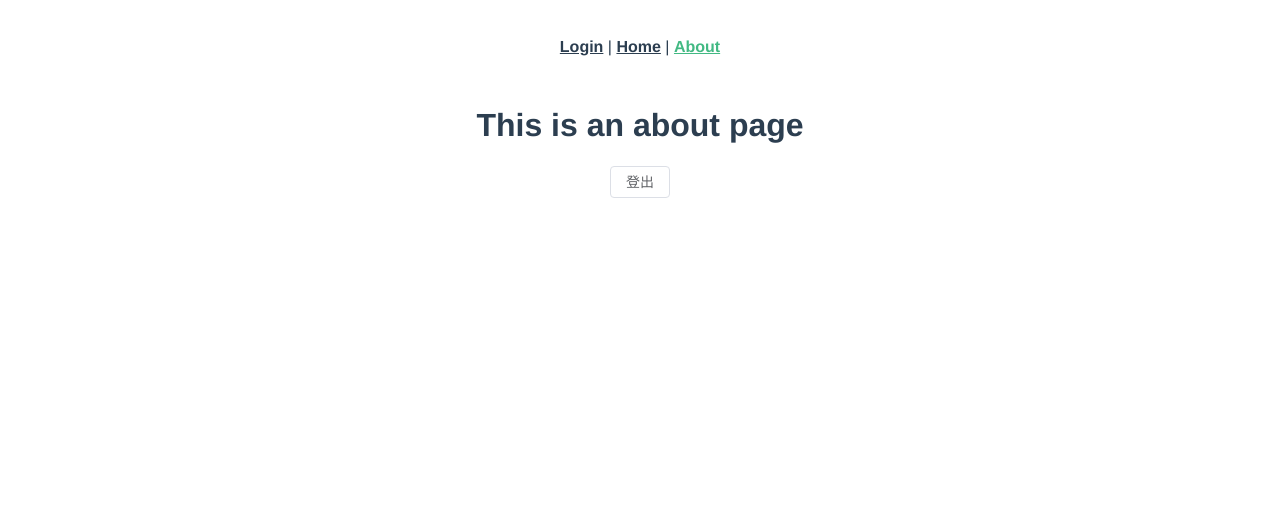
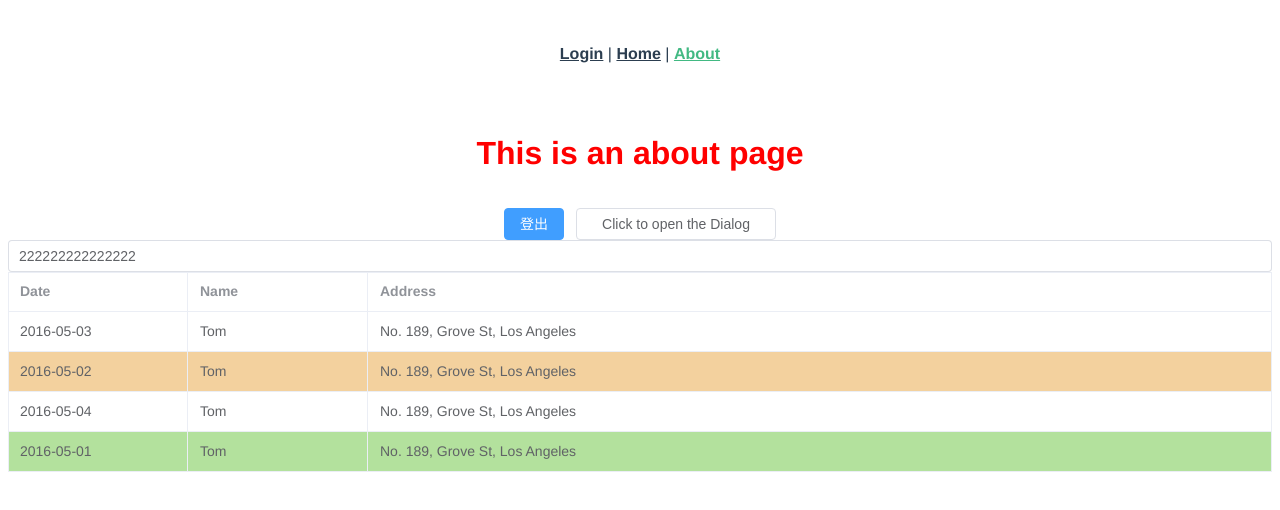
Before and after one commit to hs185556/qiankun-demo, a Vue app in the folder report/: page /about in a window 1280 px wide. Shown: the top 510 px of the page. Built offline with nearby package versions, Linux system fonts and the light colour scheme; no server answers; sample sign-in values are in the browser's storage.

Commit message:
report的About页

```diff
--- a/report/src/main.js
+++ b/report/src/main.js
@@ -1,5 +1,6 @@
 import ElementPlus from "element-plus";
 import "element-plus/dist/index.css";
+import "./main.scss";
 import { createApp } from "vue";
 import App from "./App.vue";
 import router from "./router";
--- /dev/null
+++ b/report/src/main.scss
@@ -0,0 +1,6 @@
+:root:root {
+    line-height: 2;
+}
+h1 {
+    color: red;
+}
--- a/report/src/views/AboutView.vue
+++ b/report/src/views/AboutView.vue
@@ -1,20 +1,108 @@
 <template>
   <div class="about">
     <h1>This is an about page</h1>
-    <el-button @click="logout">登出</el-button>
+    <el-button type="primary" @click="logout">登出</el-button>
+    <el-button plain @click="dialogVisible = true" style="width: 200px">
+      Click to open the Dialog
+    </el-button>
+    <div class="responsive-btns">
+      <el-input class="btn-item" v-model="value"></el-input>
+    </div>
+    <el-table
+      :data="tableData"
+      style="width: 100%"
+      border
+      class="demo-table"
+      :row-class-name="tableRowClassName"
+    >
+      <el-table-column prop="date" label="Date" width="180" />
+      <el-table-column prop="name" label="Name" width="180" />
+      <el-table-column prop="address" label="Address" />
+    </el-table>
+    <el-dialog
+      v-model="dialogVisible"
+      title="Tips"
+      width="500"
+      :before-close="handleClose"
+    >
+      <span>This is a message</span>
+      <template #footer>
+        <div class="dialog-footer">
+          <el-button @click="dialogVisible = false">Cancel</el-button>
+          <el-button type="primary" @click="dialogVisible = false">
+            Confirm
+          </el-button>
+        </div>
+      </template>
+    </el-dialog>
   </div>
 </template>
 
 <script>
 import { logoinOut } from "@/api/upm";
+import { ElMessageBox } from 'element-plus'
 export default {
   name: "AboutView",
+  data() {
+    return {
+      tableData: [
+        {
+          date: "2016-05-03",
+          name: "Tom",
+          address: "No. 189, Grove St, Los Angeles",
+        },
+        {
+          date: "2016-05-02",
+          name: "Tom",
+          address: "No. 189, Grove St, Los Angeles",
+        },
+        {
+          date: "2016-05-04",
+          name: "Tom",
+          address: "No. 189, Grove St, Los Angeles",
+        },
+        {
+          date: "2016-05-01",
+          name: "Tom",
+          address: "No. 189, Grove St, Los Angeles",
+        },
+      ],
+      value: '222222222222222',
+      dialogVisible: false,
+    };
+  },
   methods: {
     async logout() {
       await logoinOut();
       localStorage.removeItem("main_token");
       window.location.reload();
     },
+    tableRowClassName({ row, rowIndex }) {
+      if (rowIndex === 1) {
+        return "warning-row";
+      } else if (rowIndex === 3) {
+        return "success-row";
+      }
+      return "";
+    },
+    handleClose(done) {
+      ElMessageBox.confirm("Are you sure to close this dialog?")
+        .then(() => {
+          done();
+        })
+        .catch(() => {
+          // catch error
+        });
+    },
   },
 };
 </script>
+
+<style scoped lang="scss">
+:deep(.el-table) .warning-row {
+  --el-table-tr-bg-color: var(--el-color-warning-light-5);
+}
+:deep(.el-table) .success-row {
+  --el-table-tr-bg-color: var(--el-color-success-light-5);
+}
+</style>
```
